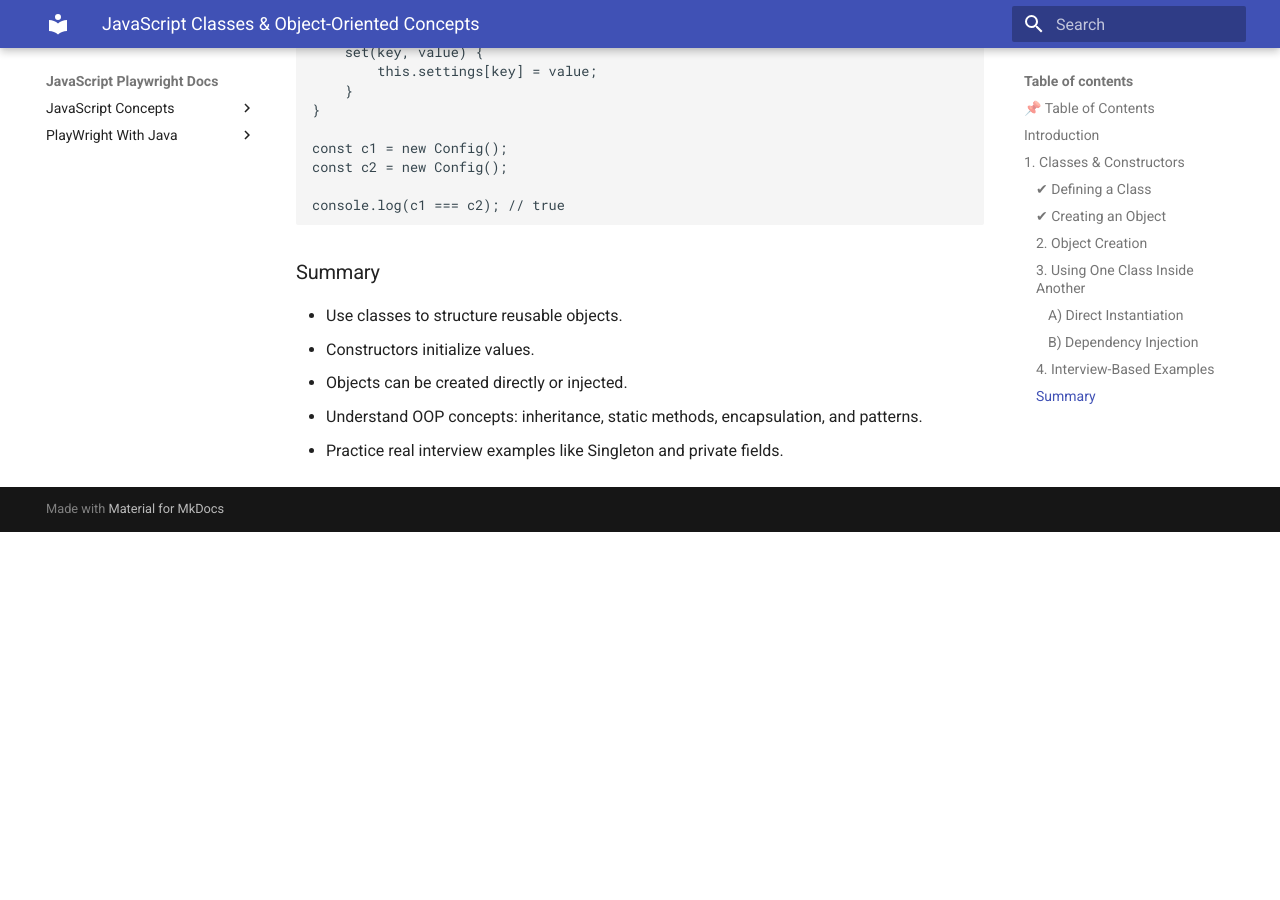
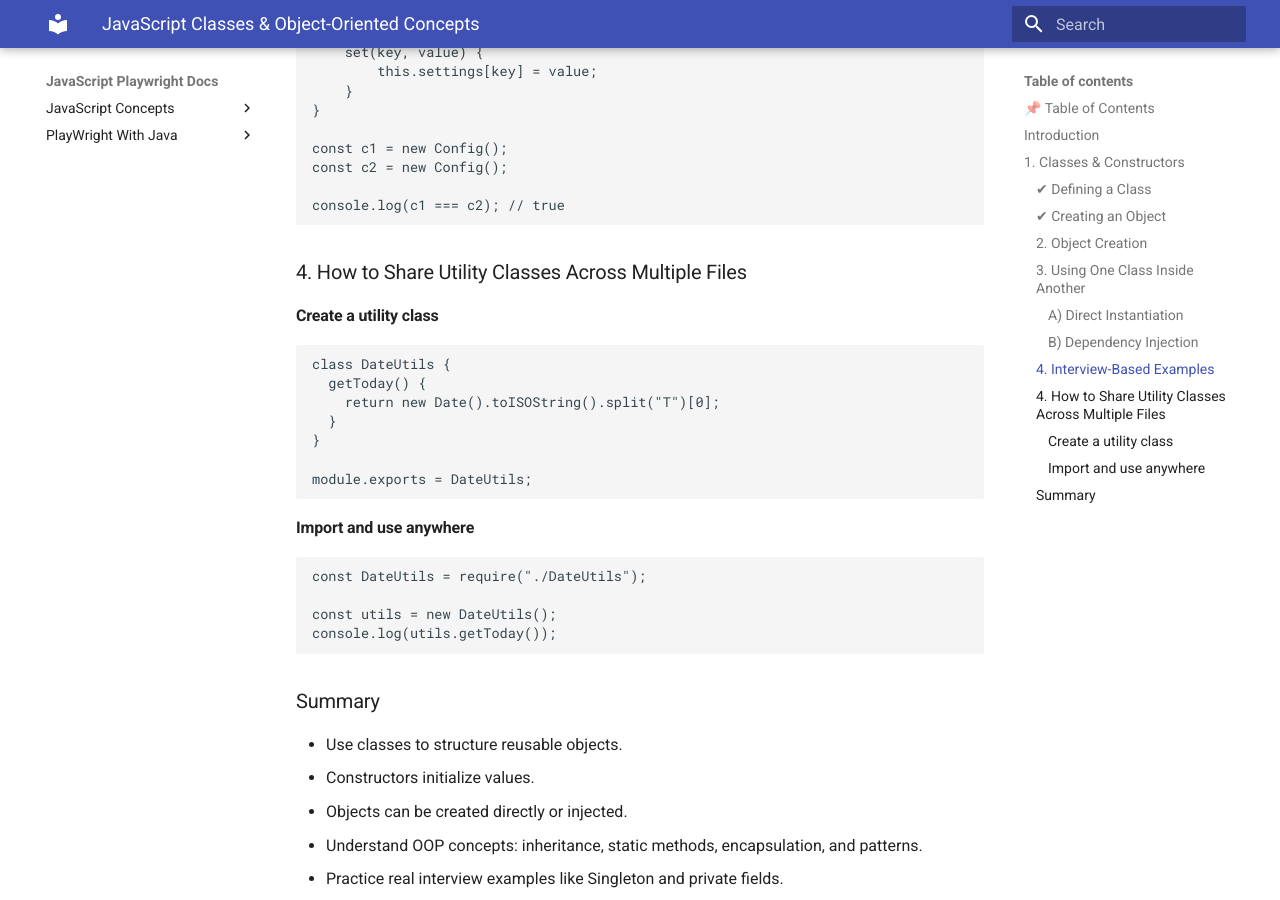
Before and after one commit to Play-Wright-course/automation-testing, an MkDocs documentation site: the page built from docs/javascriptConcepts/class-constructor.md, in a window 1280 px wide and 900 px high, scrolled down 4081 px. Built offline with MkDocs 1.6.1 and Material for MkDocs 9.7.7, drawn with Linux system fonts in a browser that asks for light colours; before the commit the page ends 4613 px from its top, so only the background shows below that.

Commit message:
Update class-constructor.md

````diff
--- a/docs/javascriptConcepts/class-constructor.md
+++ b/docs/javascriptConcepts/class-constructor.md
@@ -191,6 +191,26 @@ const c2 = new Config();
 console.log(c1 === c2); // true
 ```
 
+### 4. How to Share Utility Classes Across Multiple Files
+
+#### Create a utility class
+```
+class DateUtils {
+  getToday() {
+    return new Date().toISOString().split("T")[0];
+  }
+}
+
+module.exports = DateUtils;
+```
+
+####  Import and use anywhere
+```
+const DateUtils = require("./DateUtils");
+
+const utils = new DateUtils();
+console.log(utils.getToday());
+```
 ### Summary
 - Use classes to structure reusable objects.
 - Constructors initialize values.
````
